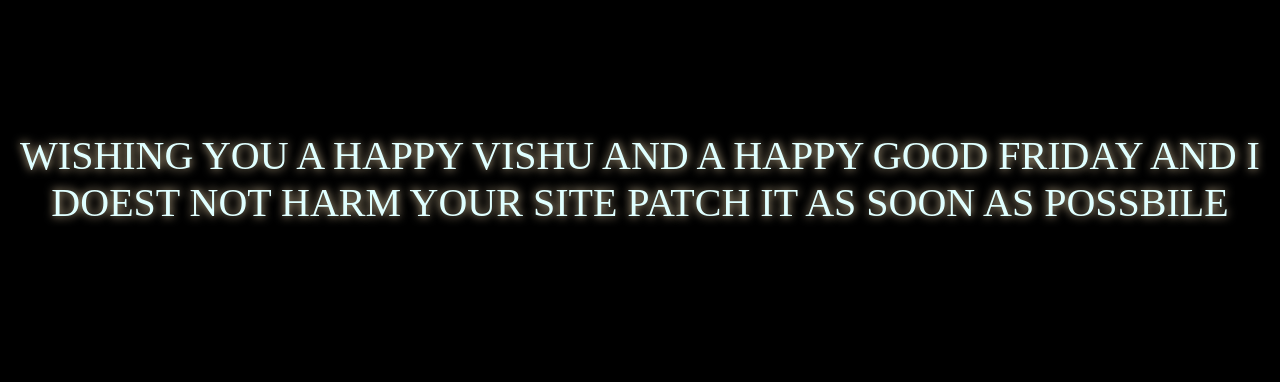
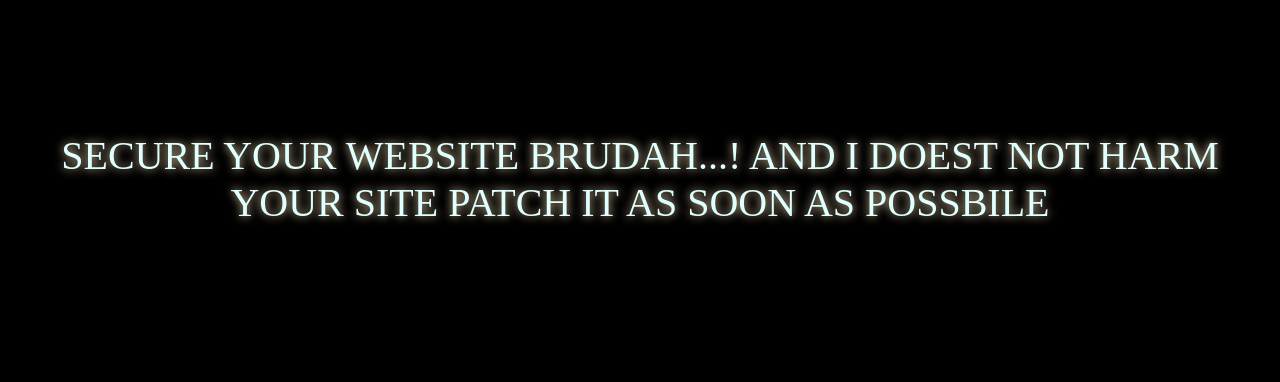
Before and after one commit to VEDAVYASAN/bl4ckgh057, a plain HTML site: page index.html in a window 1280 px wide. Shown: the part 176-558 px from the top of the page. Drawn offline with Linux system fonts and the light colour scheme; a web font is replaced by a local one.

Commit message:
Update index.html

```diff
--- a/index.html
+++ b/index.html
@@ -50,7 +50,7 @@
     <br>
     <br>
 
-    <p>WISHING YOU A HAPPY VISHU AND A HAPPY GOOD FRIDAY
+    <p>SECURE YOUR WEBSITE BRUDAH...!
         AND I DOEST NOT HARM YOUR SITE PATCH IT AS SOON AS POSSBILE
     </p>
 
```
